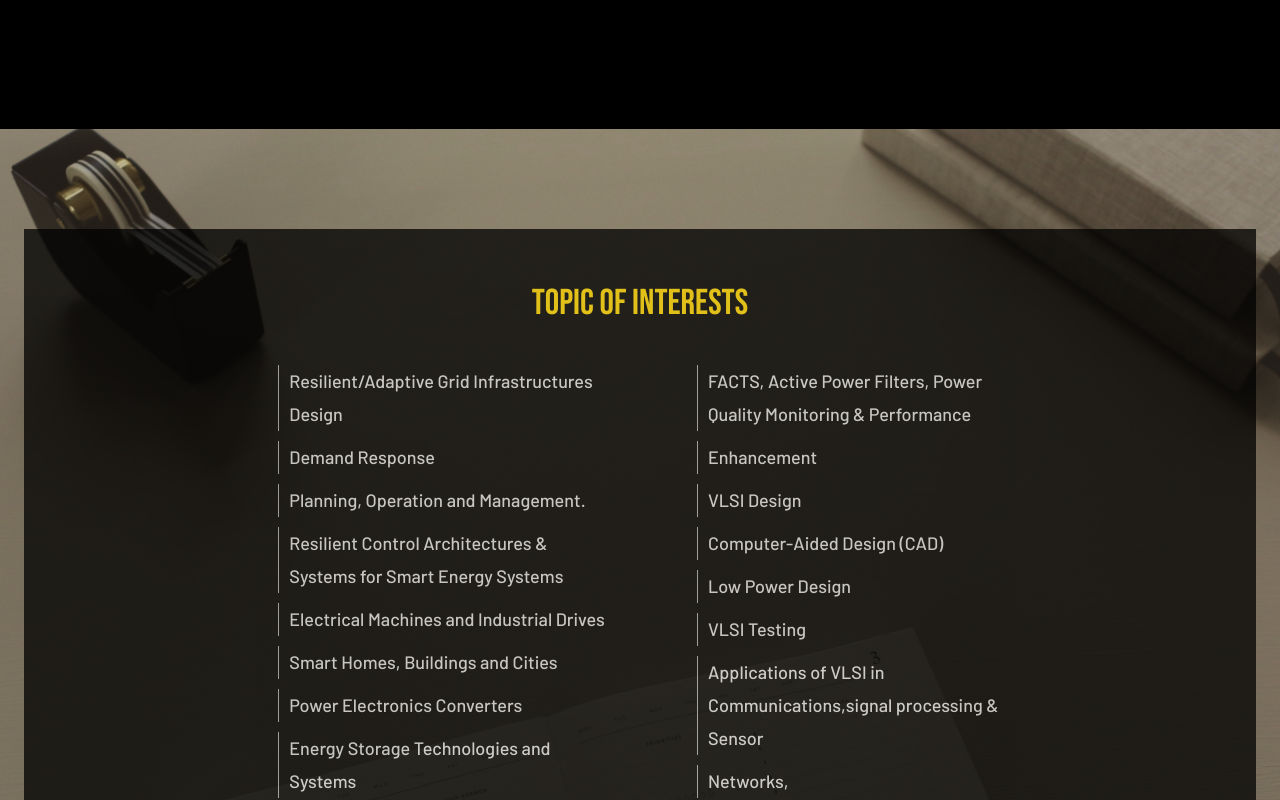
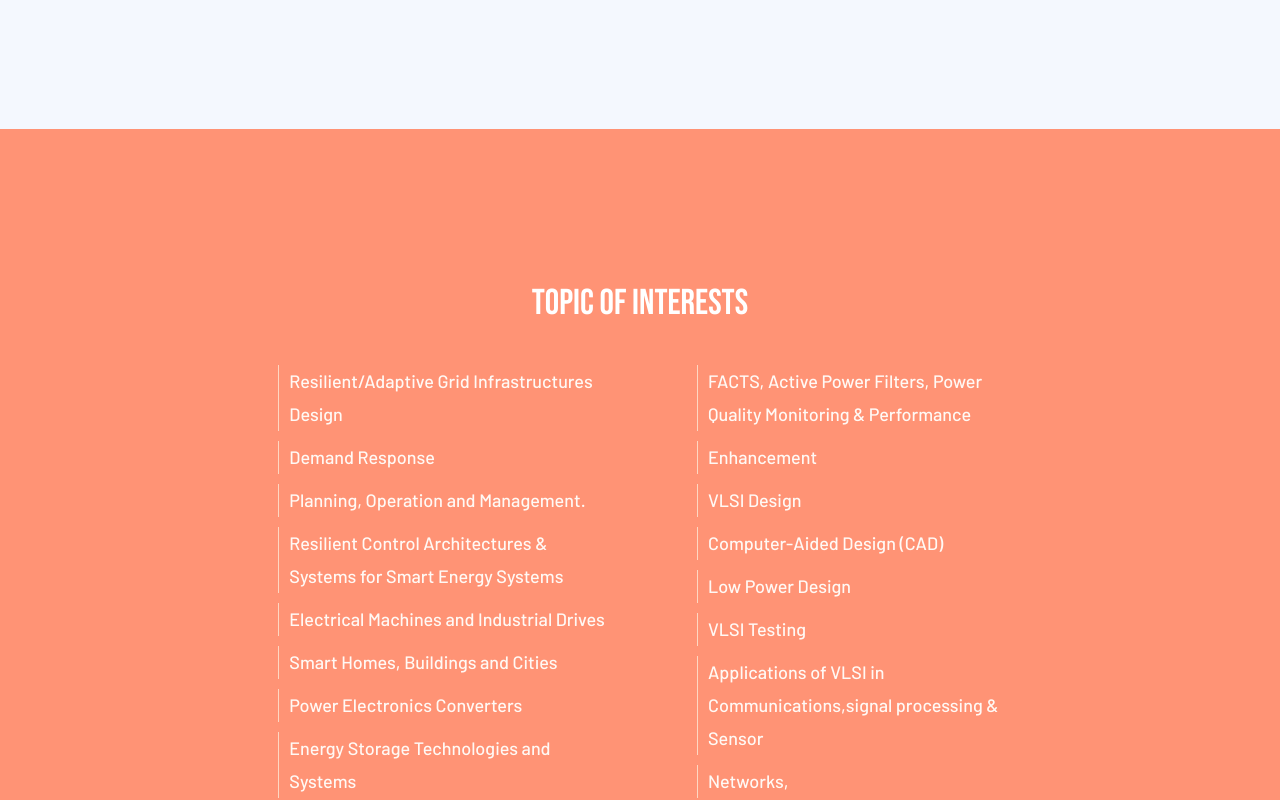
Before and after one commit to paarth17032000/department, a React (Create React App) app: page / in a window 1280 px wide. Shown: the part 1620-2420 px from the top of the page. Built offline with nearby package versions, Linux system fonts and the light colour scheme.

Commit message:
updated schemes

```diff
--- a/src/index.css
+++ b/src/index.css
@@ -12,8 +12,8 @@ body {
   background: #f4f8fe !important;
 }
 :root {
-  --primaryColor: #FFFFFF;
-  --secondaryColor: #FFD600;
+  --primaryColor: #421600;
+  --secondaryColor: #FF9375;
 }
 ::-webkit-scrollbar {
   width: 5px;
@@ -305,8 +305,8 @@ ul{
 }
 
 ul li{
-  border-left: 1px solid #ADADAD;
+  border-left: 1px solid #FED7C2;
   padding-left: 10px;
-  color: #E0E0E0;
+  color: #FFF9F5;
   margin-top: 10px;
 }
--- a/src/pages/About/About.module.css
+++ b/src/pages/About/About.module.css
@@ -1,5 +1,4 @@
 .about{
     width: 100%;
     min-height: 100vh;
-    background-color: black;
 }
--- a/src/pages/Interests/Interests.module.css
+++ b/src/pages/Interests/Interests.module.css
@@ -1,11 +1,4 @@
 .interests{
     width: 100%;
     min-height: 100vh;
-    background: url('../../assets/images/Interests.png') no-repeat center fixed;
-    background-size: cover;
 }
-
-.background{
-    background-color: black;
-    opacity: 0.75;
-}
--- a/src/pages/Interests/index.js
+++ b/src/pages/Interests/index.js
@@ -3,9 +3,9 @@ import styles from './Interests.module.css'
 
 export default function Interests() {
     return (
-        <div className={`${styles.interests} p-100 px-4`}>
-            <div className={` ${styles.background} h-100`}>
-                <div className="font-bebas-regular font-36 text-secondaryColor text-center pt-5">TOPIC OF INTERESTS</div>
+        <div className={`${styles.interests} p-100 px-4 bg-secondaryColor`}>
+            <div className="h-100">
+                <div className="font-bebas-regular font-36 text-white text-center pt-5">TOPIC OF INTERESTS</div>
                 <div className="row mt-3 line-height-33 font-barlow-medium font-18">
                     <div className="col-xl-2 col-12"></div>
                     <div className="col-xl-4 col-lg-6 col-md-12 col-sm-12 col-12 my-2">
```
